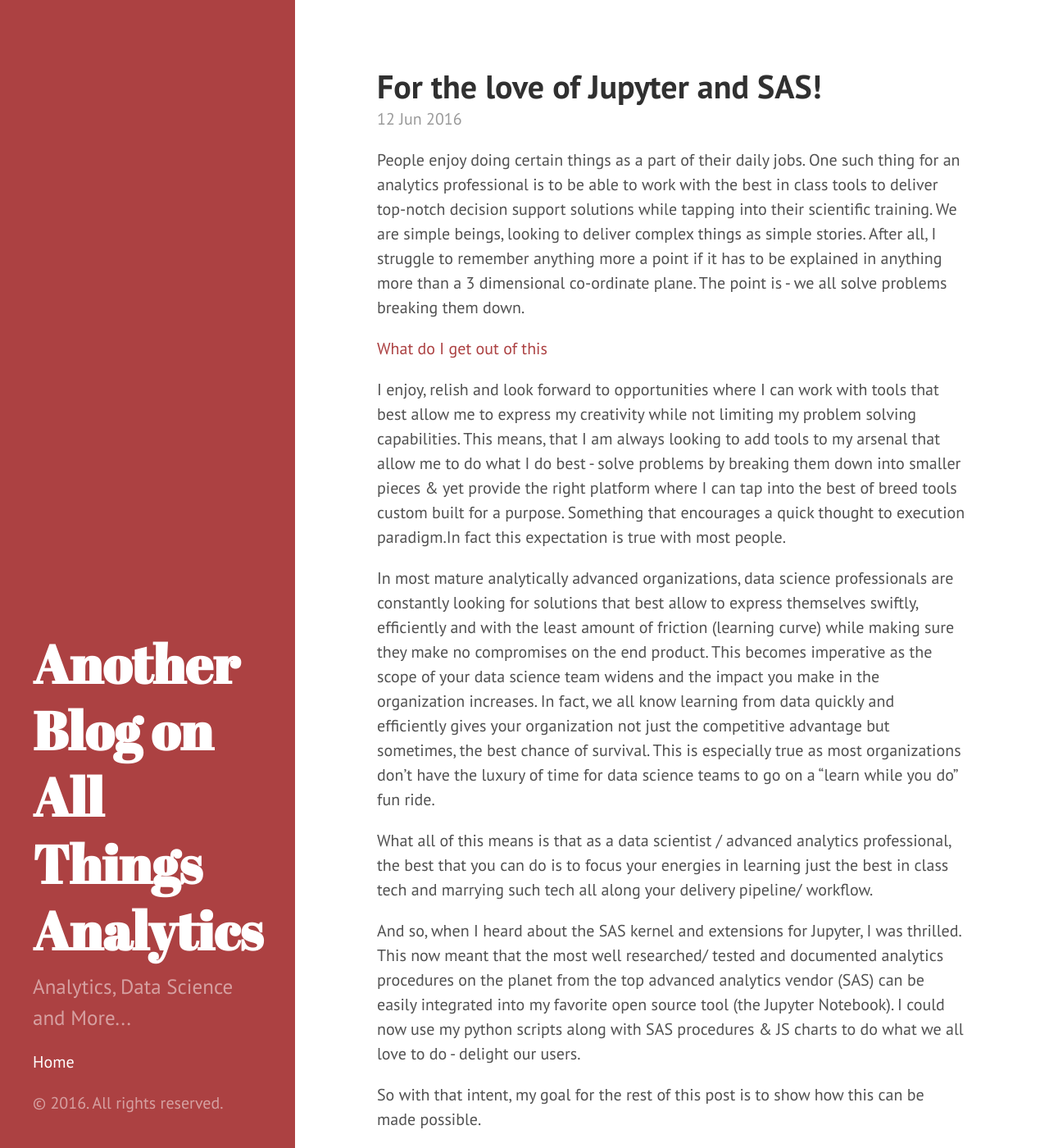
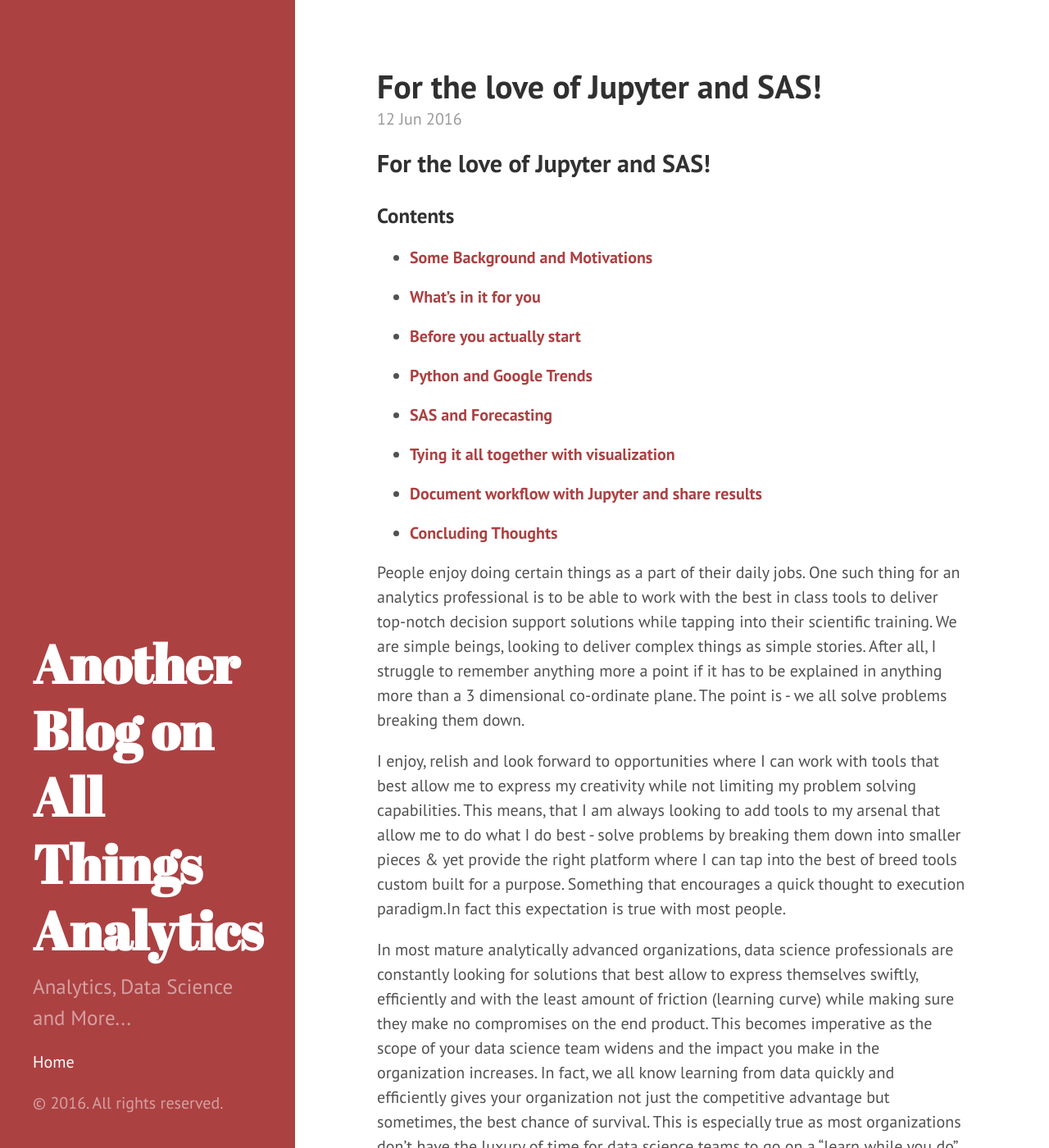
Before and after one commit to datasciencemonkey/datasciencemonkey.github.io, a Jekyll site: the page built from _posts/2016-06-12-for-the-love-of-jupyter-and-sas.markdown, in a window 1280 px wide and 1400 px high. Shown: the whole window at 82% size. Built offline with Jekyll 4.4.1, drawn with Linux system fonts in a browser that asks for light colours; some of the changed text lies outside the part shown.

Commit message:
Post update:  For the love of Jupyter and SAS!

```diff
--- a/_posts/2016-06-12-for-the-love-of-jupyter-and-sas.markdown
+++ b/_posts/2016-06-12-for-the-love-of-jupyter-and-sas.markdown
@@ -3,13 +3,25 @@ published: true
 title:  For the love of Jupyter and SAS!
 layout: post
 ---
+## For the love of Jupyter and SAS!
+
+### Contents
+* ##### [Some Background and Motivations](#backstory)
+* ##### [What's in it for you](#tasks)
+* ##### [Before you actually start](#note)
+* ##### [Python and Google Trends](#pygoogletrends)
+* ##### [SAS and Forecasting](#sasforecasting)
+* ##### [Tying it all together with visualization](#visuals)
+* ##### [Document workflow with Jupyter and share results](#nbconvert)
+* ##### [Concluding Thoughts](#thoughts)
+
+<a name="backstory"></a>
 People enjoy doing certain things as a part of their daily jobs. One such thing for an analytics professional is to be able to work with the
 best in class tools to deliver top-notch decision support solutions while tapping
 into their scientific training. We are simple beings, looking to deliver complex
 things as simple stories. After all, I struggle to remember anything more a point if it has to be explained
 in anything more than a 3 dimensional co-ordinate plane. The point is - we all solve problems breaking them down.
 
-[What do I get out of this](#tasks)
 
 I enjoy, relish and look forward to opportunities where I can work with tools that best allow me to express my creativity while not limiting my problem
 solving capabilities. This means, that  I am always looking to add tools to my arsenal that allow me to do what I do best - solve problems by
@@ -31,11 +43,11 @@ top advanced analytics vendor (SAS) can be easily integrated into my favorite op
 I could now use my python scripts along with SAS procedures & JS charts to do what we all love to do - delight our
 users.
 
-<a name="tasks">
-</a>So with that intent, my goal for the rest of this post is to show how this can be made possible.
+So with that intent, my goal for the rest of this post is to show how this can be made possible.
 
+<a name="tasks"></a>
 *************
-*<font color="red"> If you're thinking what's in it for me, just read the Q&A below -</font>*
+*<font color="red"> If you're thinking what's in it for me, read the Q&A below -</font>*
 
 1. How you could write something that might be custom to your org and execute that from a notebook?
   * I am going to show you a python module that I wrote to work with google trends data programmatically
@@ -45,10 +57,13 @@ or Data Mining or Optimization Procedures.
 3. Visualize and circulate results in a format that makes sense for you
   * I am going to show how you could leverage the highcharts api for your visualization needs. But essentially your options are
     plenty here. For format conversions - we'll touch a bit on nbconvert and the basics of nbconvert.
-
 ********************
 
+<a name="note"></a>
 #### Note:
+---------
 >Before we proceed any further, if you are a commercial SAS user who is interested in doing any of this (or to simply follow along),
 make sure you have the SAS kernel and extensions for Jupyter installed. If you just want the link to get this done - [here](https://github.com/sassoftware/sas_kernel).
 If you'd like a bit more information on SAS and Jupyter and why - [check out this cool piece!](http://blogs.sas.com/content/sasdummy/2016/04/24/how-to-run-sas-programs-in-jupyter-notebook/)
+
+-------------------
```
